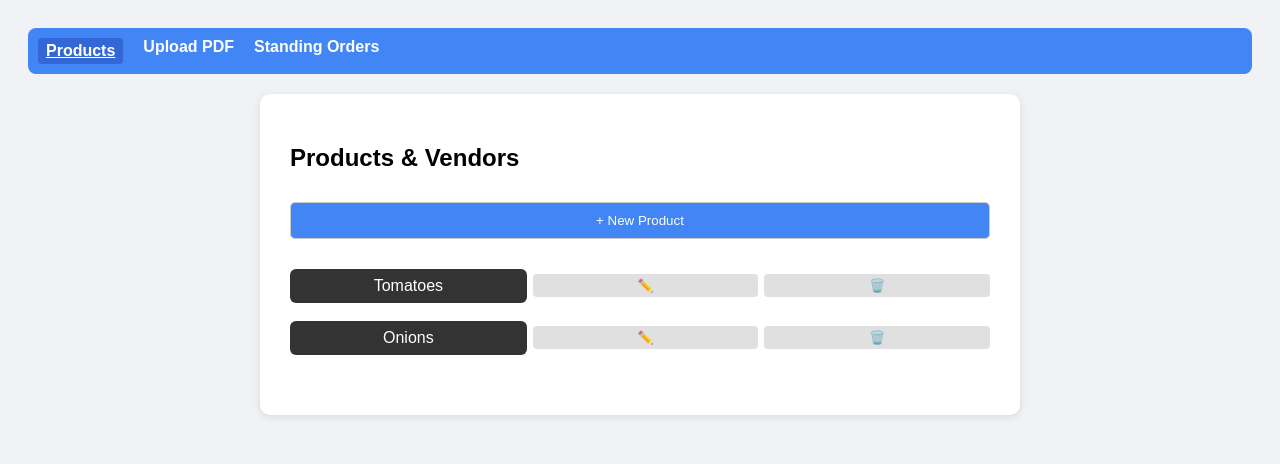
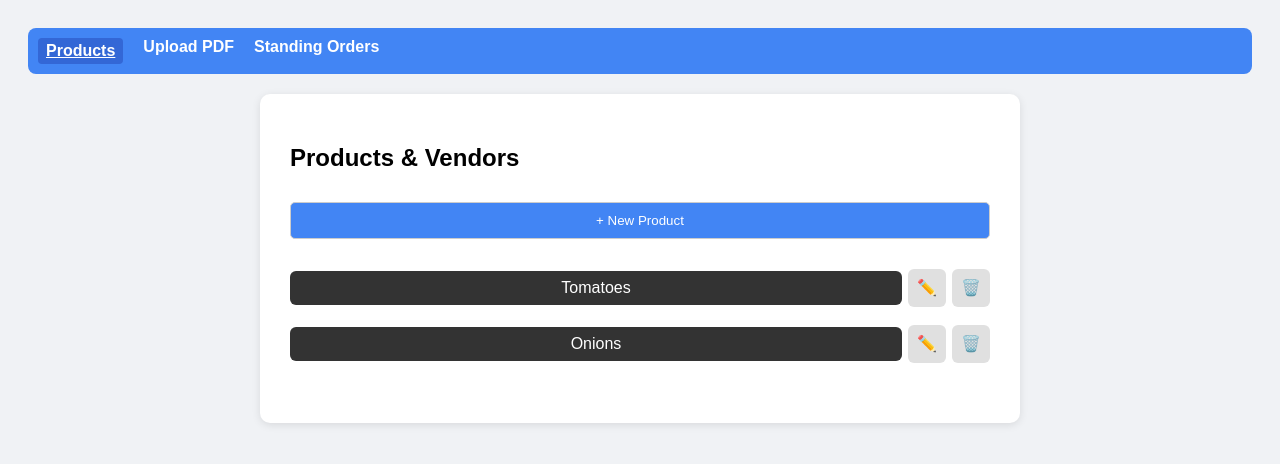
Before and after one commit to geraldrotich/fruit-and-veg-vendor-dashboard, a plain HTML site: page dashboard-products.html in a window 1280 px wide. Drawn offline with Linux system fonts and the light colour scheme.

Commit message:
Update dashboard-products.html

```diff
--- a/dashboard-products.html
+++ b/dashboard-products.html
@@ -23,14 +23,19 @@
       background-color: #555;
     }
     .action-btn {
+      width: 38px;
+      height: 38px;
       margin-left: 6px;
-      padding: 4px 6px;
-      font-size: 0.8em;
+      font-size: 16px;
+      font-weight: bold;
       cursor: pointer;
       border: none;
-      border-radius: 4px;
+      border-radius: 6px;
       background-color: #e0e0e0;
       color: #333;
+      display: flex;
+      align-items: center;
+      justify-content: center;
     }
     .action-btn:hover {
       background-color: #ccc;
```
